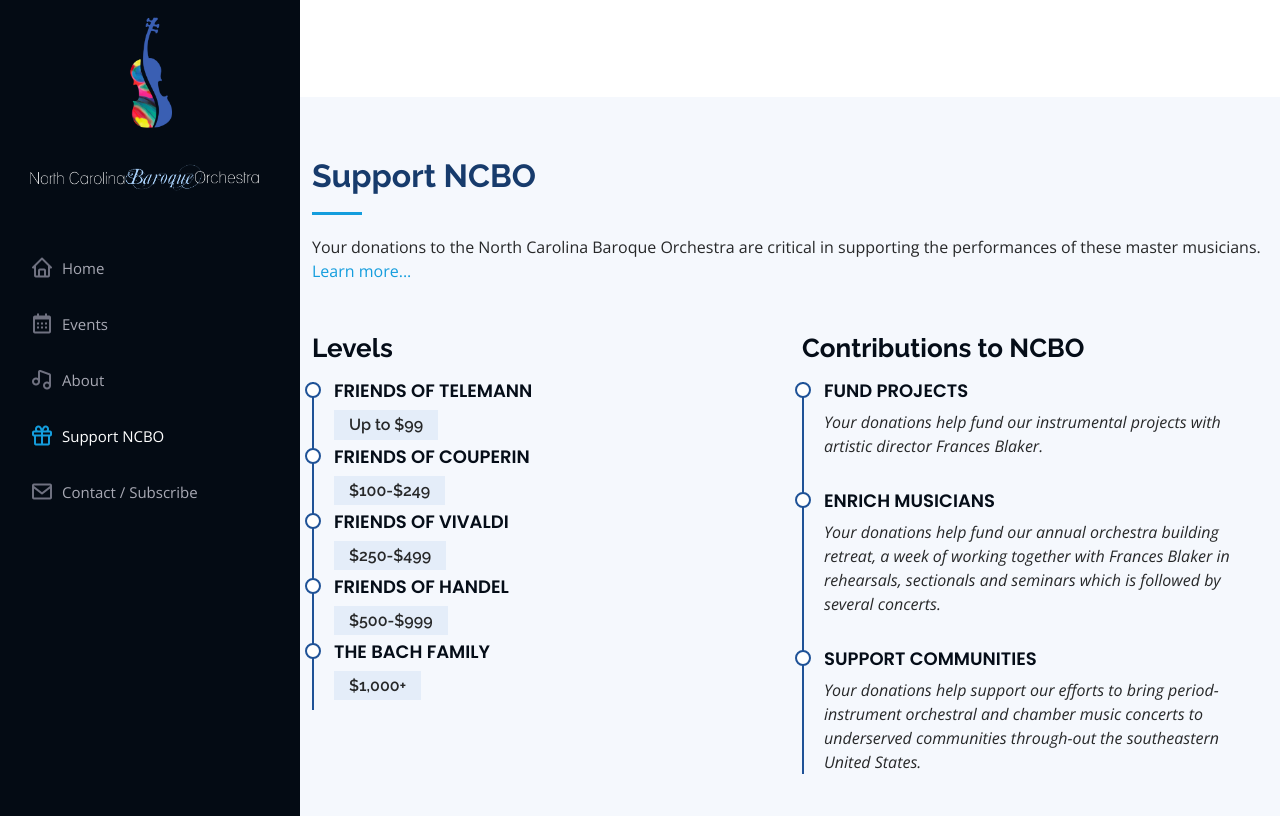
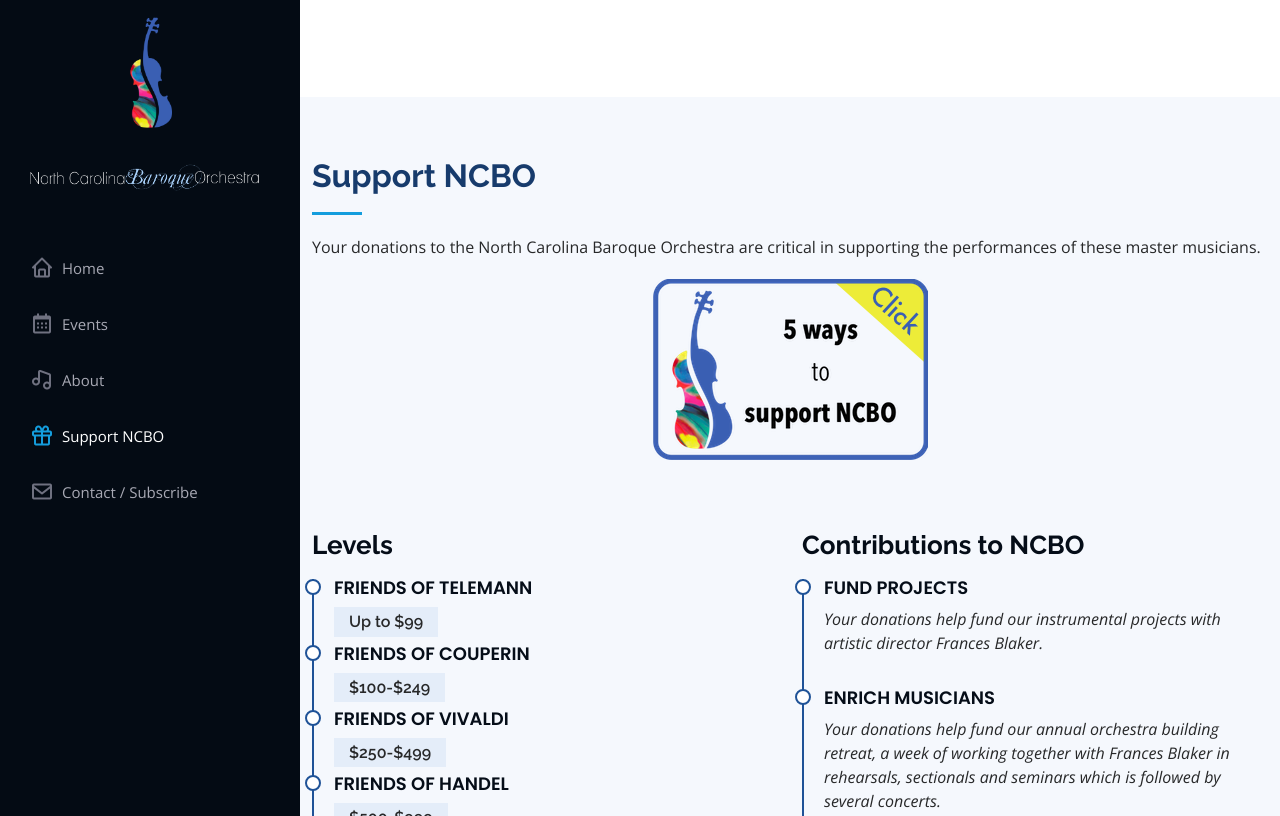
Before and after one commit to ncbaroqueorchestra/ncboweb, a Jekyll site: the page built from index.md, in a window 1280 px wide and 900 px high, scrolled down 4455 px, cut to the strip 0-816 px from the top of the window. Built offline with Jekyll 4.4.1, drawn with Linux system fonts in a browser that asks for light colours; comment, search, counter and statistics services are not loaded.

Commit message:
5 ways to support NCBO

```diff
--- a/_layouts/home.html
+++ b/_layouts/home.html
@@ -115,8 +115,10 @@
 
             <div class="section-title">
                 <h2>Support NCBO</h2>
-                <p>Your donations to the North Carolina Baroque Orchestra are critical in supporting the performances of these master musicians. <a href="support.html">Learn more...</a></p>
-
+                <p>Your donations to the North Carolina Baroque Orchestra are critical in supporting the performances of these master musicians.</p>
+                <div style="text-align:center; padding-bottom: 20px; padding-top: 20px;">
+                    <a href="support.html"><img src="/assets/img/5WaysToSupportNCBO.png"/></a>
+                </div>
             </div>
 
             <div class="row">
```
Also changed, not shown: assets/img/5WaysToSupportNCBO.png (added).
